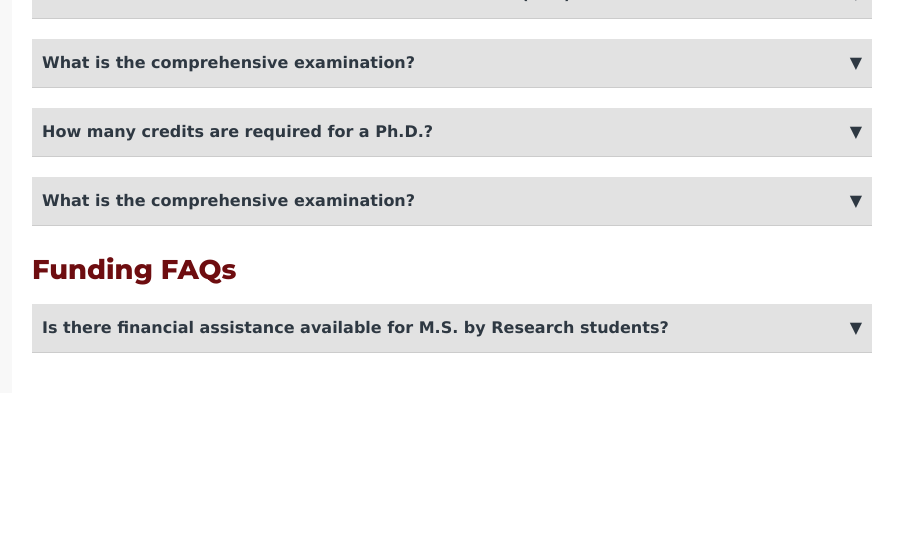
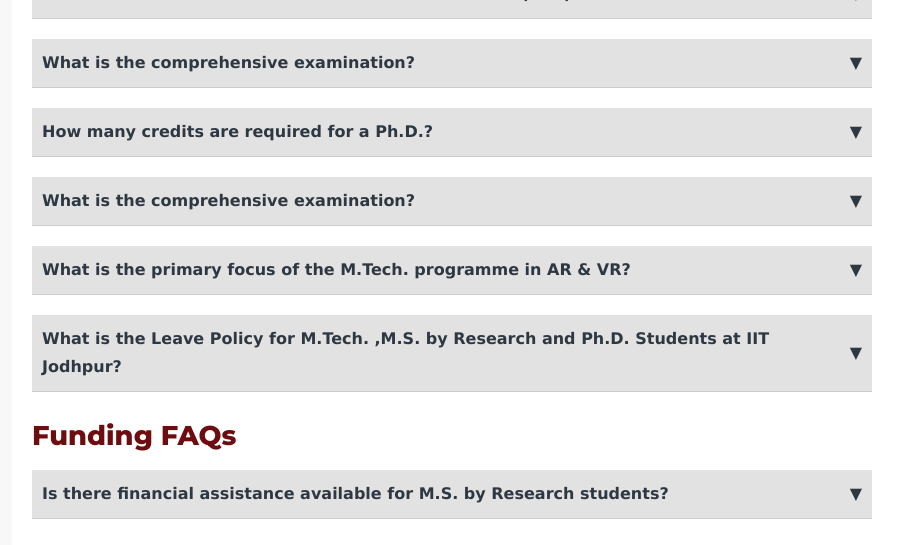
Before and after one commit to SAIDEIITJ/SAIDE_main, a Jekyll site: the page built from _pages/faq.md, in a window 1280 px wide and 900 px high, scrolled down 1542 px, cut to the strip 0-545 px from the top of the window. Shown: the whole strip, without its empty margins (348-1251 px from the left). Built offline with Jekyll 4.4.1, drawn with Linux system fonts in a browser that asks for light colours; nearby versions of some CDN libraries; some of the changed lines change nothing that is shown.

Commit message:
Update faqs

```diff
--- a/_data/faqs.yaml
+++ b/_data/faqs.yaml
@@ -7,11 +7,28 @@
   visible: 'Yes'
 - category: Academics
   question: What is Reseach Purposal?
-  answer: null
+  answer: >-
+    A research proposal, in the context of IIT Jodhpur&#8217;s postgraduate program,
+    is a report and presentation prepared by Ph.D. or M.Tech.-Ph.D. students
+    after completing the State of Art Seminar (SOTA). The proposal outlines the
+    chosen research topic and its objectives, presenting the foundational work
+    for the thesis. It must include research work equivalent to 16 credits and
+    is evaluated by the Student Research Committee (SRC), which allocates a
+    letter grade based on the performance. Successfully completing the research
+    proposal defense is a key step toward becoming a Ph.D. candidate
   visible: null
 - category: Academics
   question: What is Teaching Assistantship ?
-  answer: null
+  answer: >-
+    A Teaching Assistantship (TA) is a form of financial assistance provided to
+    eligible M.Tech. and Ph.D. students at IIT Jodhpur. In exchange for this
+    financial aid, students are required to assist faculty members with
+    teaching-related activities such as conducting tutorials, grading
+    assignments, and helping in labs. The assistantship also serves as a
+    professional development opportunity for students, providing teaching
+    experience while they pursue their studies. For the continuation of the
+    assistantship, M.Tech. students must maintain a minimum CGPA of 6.0, and
+    Ph.D. students must maintain a CGPA of 6.5
   visible: null
 - category: Academics
   question: >-
@@ -93,3 +110,27 @@
     their research field. It includes written tests, and students have two
     chances to pass&#8203;
   visible: null
+- category: Academics
+  question: What is the primary focus of the M.Tech. programme in AR & VR?
+  answer: >-
+    The M.Tech. programme in AR & VR focuses on providing students with
+    interdisciplinary knowledge and practical skills required to design,
+    implement, and evaluate Augmented Reality and Virtual Reality applications.
+    It covers core concepts in graphics, immersive experiences, content
+    creation, and the development of next-generation AR/VR systems for various
+    industries.
+  visible: 'Yes'
+- category: Academics
+  question: >-
+    What is the Leave Policy for M.Tech. ,M.S. by Research and  Ph.D. Students
+    at IIT Jodhpur?
+  answer: >-
+    In an academic year, a maximum of 30 days may be taken, including absence
+    for medical reasons and the mid-semester break. Although the student is
+    permitted to register for leave during the mid-semester break or the
+    summer/winter term, they must do so in advance. PhD and M.S. by Research
+    students are prohibited from taking more than 15 days of absence at a time.
+    It is prohibited for an M.Tech./M.Sc. student to take leave for more than 10
+    consecutive days. For exceptional circumstances, DRC may grant leave beyond
+    30 days in an academic year without an assistantship during that time.
+  visible: 'Yes'
```
